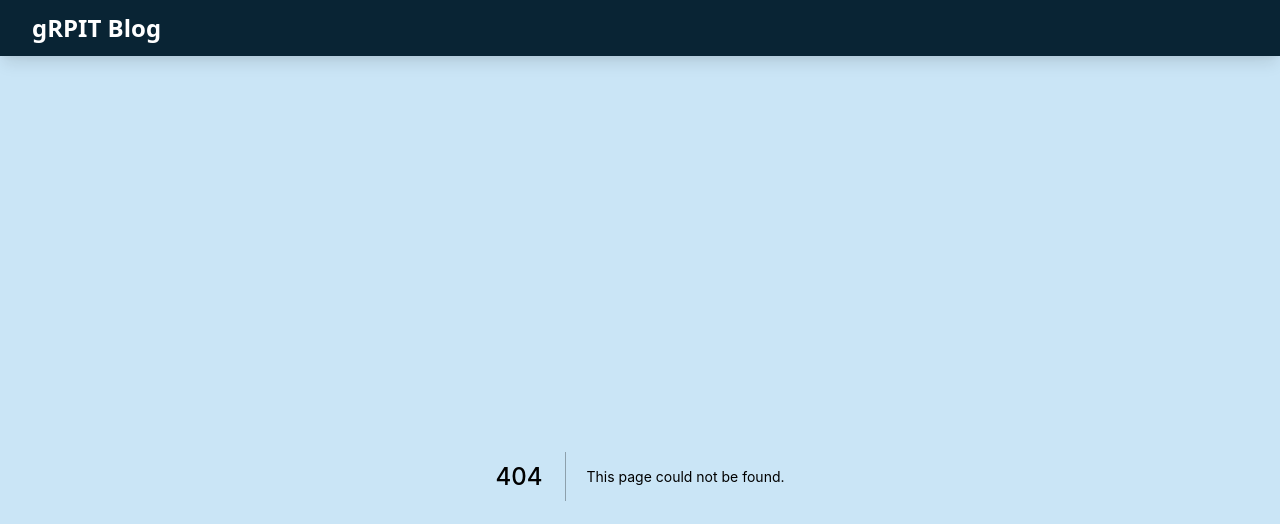
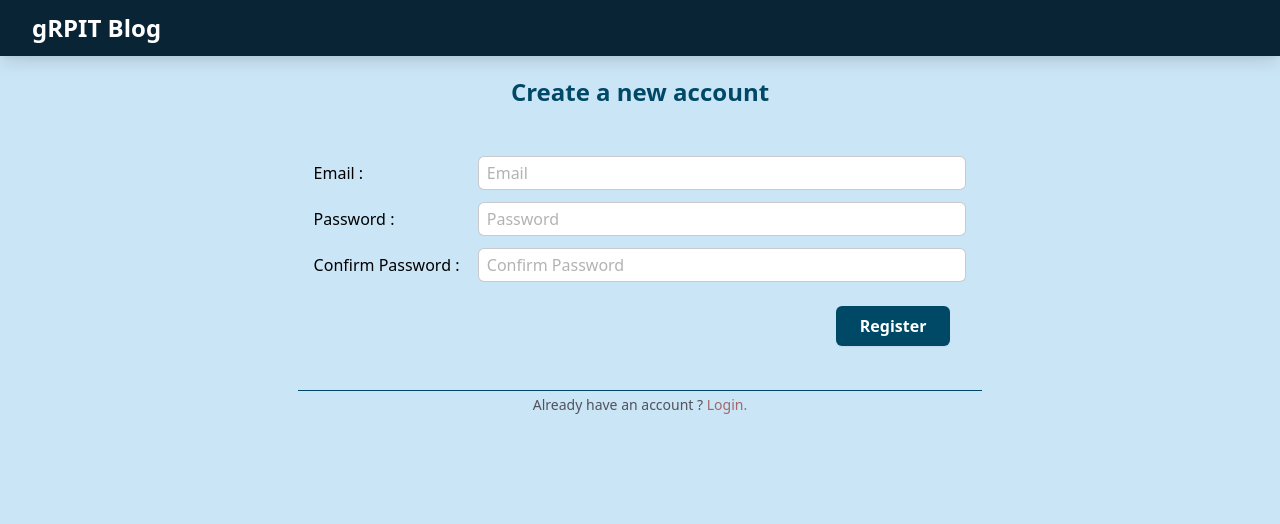
Before and after one commit to grpit/blog, a Next.js app: page /register in a window 1280 px wide. Before the commit this address had no page. Shown: the top 524 px of the page. Built offline with nearby package versions, Linux system fonts and the light colour scheme.

Commit message:
Added Register and Login pages.

```diff
--- /dev/null
+++ b/pages/login.tsx
@@ -0,0 +1,26 @@
+import PrimaryButton from 'components/botton/primary';
+import Input from 'components/input';
+import Link from 'components/link';
+import { FC } from 'react';
+
+const Login: FC = () => {
+  return (
+    <div className='text-center'>
+      <div className='text-primary font-semibold text-2xl mb-12'>
+        Sign In with your account !
+      </div>
+      <div className='text-left px-4'>
+        <Input title='Email' />
+        <Input title='Password' type='password' />
+        <div className='my-6 mb-8 text-right mr-4'>
+          <PrimaryButton>Login</PrimaryButton>
+        </div>
+      </div>
+      <div className='text-sm text-subtitle p-1 border-t border-primary relative -bottom-3'>
+        Don&apos;t have an account ? <Link href='/register'>Create one.</Link>
+      </div>
+    </div>
+  );
+};
+
+export default Login;
--- /dev/null
+++ b/pages/register.tsx
@@ -0,0 +1,27 @@
+import PrimaryButton from 'components/botton/primary';
+import Input from 'components/input';
+import Link from 'components/link';
+import { FC } from 'react';
+
+const Login: FC = () => {
+  return (
+    <div className='text-center'>
+      <div className='text-primary font-semibold text-2xl mb-12'>
+        Create a new account
+      </div>
+      <div className='text-left px-4'>
+        <Input title='Email' />
+        <Input title='Password' type='password' />
+        <Input title='Confirm Password' type='password' />
+        <div className='my-6 mb-8 text-right mr-4'>
+          <PrimaryButton>Register</PrimaryButton>
+        </div>
+      </div>
+      <div className='text-sm text-subtitle p-1 border-t border-primary relative -bottom-3'>
+        Already have an account ? <Link href='/login'>Login.</Link>
+      </div>
+    </div>
+  );
+};
+
+export default Login;
```
